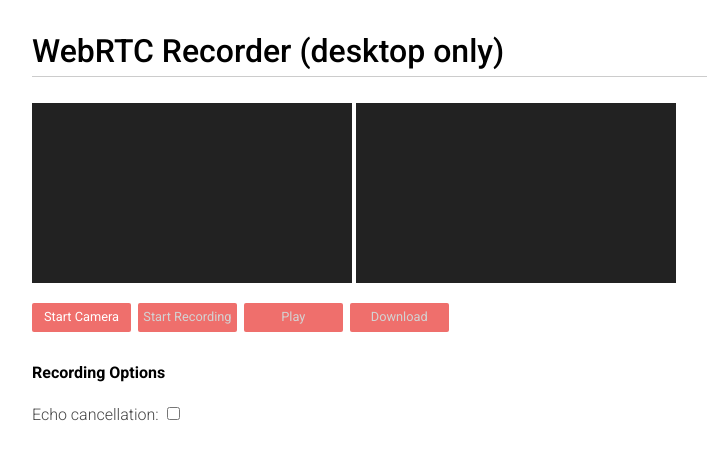
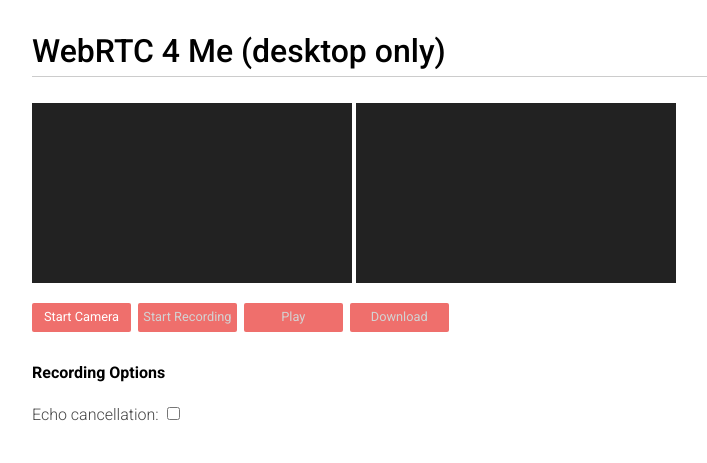
Before and after one commit to ryanmeinzer/WebRTC-recorder, a website: page index.html in a window 1280 px wide. Shown: the whole page, without its empty margins (128-835 px from the left). Drawn offline with Linux system fonts and the light colour scheme.

Commit message:
changed site title

```diff
--- a/index.html
+++ b/index.html
@@ -34,7 +34,7 @@
 
     <div id="container">
 
-        <h1>WebRTC Recorder (desktop only)</h1>
+        <h1>WebRTC 4 Me (desktop only)</h1>
 
         <video id="gum" playsinline autoplay muted></video>
         <video id="recorded" playsinline loop></video>
```
